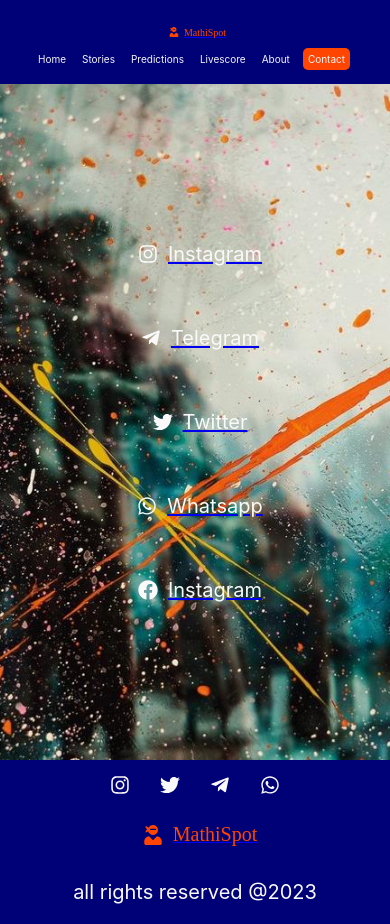
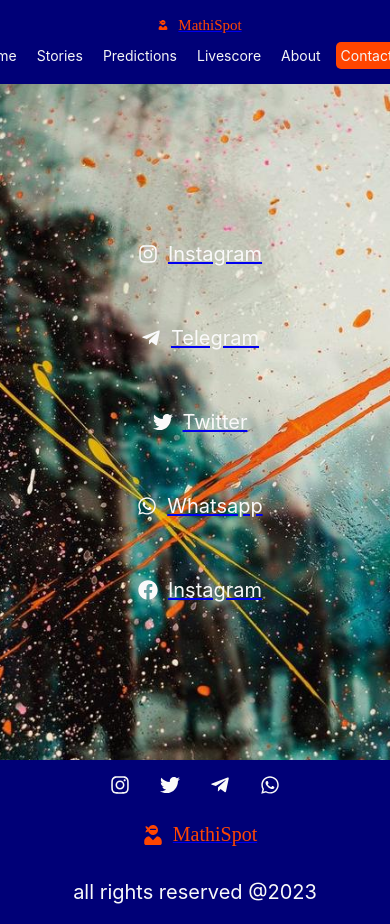
Before and after one commit to mathinez94/mathispot, a React (Create React App) app: page /contact in a window 390 px wide. Built offline with nearby package versions, Linux system fonts and the light colour scheme.

Commit message:
still navbar

```diff
--- a/src/copmponents/navbar/Navbar.css
+++ b/src/copmponents/navbar/Navbar.css
@@ -54,14 +54,14 @@
         color: #f6f6f6;
     }
     .logo{
-        font-size: 10px;
+        font-size: 15px;
         margin: 5px;
         display: flex;
         align-items: center;
         justify-content: center;
     }
     .logo-logo{
-        margin: 5px;
+        margin: 10px;
         font-size: 10PX;
         color: orangered;
     }
@@ -70,14 +70,14 @@
         color: orangered;
     }
     .navbar nav{
-       margin-right: 5px;
+       margin-bottom: 15px;
     }
     .navlinks{
         color: whitesmoke;
         text-decoration: none;
-        font-size: 10px;
+        font-size: 14px;
         margin: 5px;
-        padding: 3px;
+
     }
     nav a.active{
         background-color: orangered;
```
